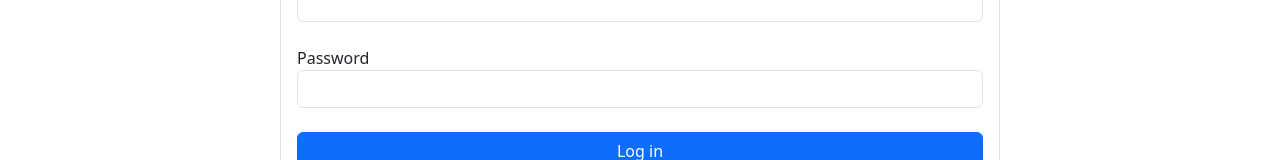
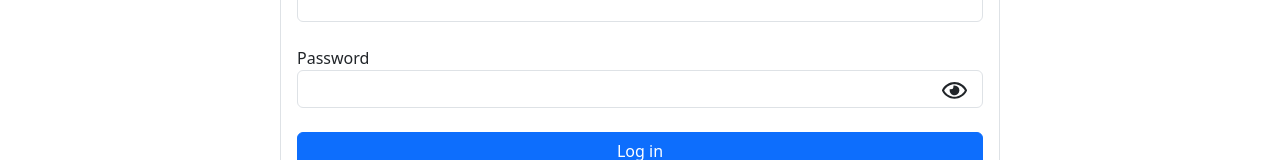
Before and after one commit to OmaralAnazi/Sellegate, a React (Vite) app: page /login in a window 1280 px wide. Shown: the part 207-367 px from the top of the page. Built offline with nearby package versions, Linux system fonts and the light colour scheme; the HTML template or start-up script is replaced by a standard one.

Commit message:
Add Password Visibility Toggle

```diff
--- a/src/pages/login/LoginPage.tsx
+++ b/src/pages/login/LoginPage.tsx
@@ -5,14 +5,17 @@ import { Container } from "react-bootstrap";
 import ForgotPasswordModal from "./ForgotPasswordModal";
 import FormButton from "../../components/FormButton";
 import useAuth from "../../hooks/useAuth";
+import { FaRegEye, FaRegEyeSlash } from "react-icons/fa";
 
 const LoginPage = () => {
 	const initialValues = { email: "", password: "" };
 	const [showForgotPassword, setShowForgotPassword] = useState(false);
+	const [passwordShown, setPasswordShown] = useState(false);
 	const { handleLogin } = useAuth();
 
 	const showModal = () => setShowForgotPassword(true);
 	const hideModal = () => setShowForgotPassword(false);
+	const togglePasswordVisiblity = () => setPasswordShown(!passwordShown);
 
 	const validationSchema = Yup.object().shape({
 		email: Yup.string()
@@ -30,7 +33,7 @@ const LoginPage = () => {
 	};
 
 	return (
-		<Container className="mt-5 border p-3 m" style={{ maxWidth: "720px" }}>
+		<Container className="mt-5 border p-3" style={{ maxWidth: "720px" }}>
 			<h2 className="text-center">Login</h2>
 			<Formik initialValues={initialValues} validationSchema={validationSchema} onSubmit={handleSubmit}>
 				{({ isSubmitting }) => (
@@ -44,7 +47,12 @@ const LoginPage = () => {
 
 						<div className="form-group">
 							<label htmlFor="password">Password</label>
-							<Field type="password" name="password" className="form-control" />
+							<div className="position-relative">
+								<Field type={passwordShown ? "text" : "password"} name="password" className="form-control" />
+								<span className="position-absolute top-50 end-0 translate-middle-y me-3 pointer-on-hover" onClick={togglePasswordVisiblity}>
+									{passwordShown ? <FaRegEyeSlash size={25} /> : <FaRegEye size={25} />}
+								</span>
+							</div>
 							<ErrorMessage name="password" component="div" className="text-danger" />
 						</div>
 						<br />
--- a/src/pages/signup/SignupPage.tsx
+++ b/src/pages/signup/SignupPage.tsx
@@ -3,10 +3,15 @@ import * as Yup from "yup";
 import { Container } from "react-bootstrap";
 import FormButton from "../../components/FormButton";
 import useAuth from "../../hooks/useAuth";
+import { FaRegEye, FaRegEyeSlash } from "react-icons/fa";
+import { useState } from "react";
 
 const SignupPage = () => {
 	const initialValues = { username: "", email: "", password: "", confirmPassword: "" };
+	const [passwordShown, setPasswordShown] = useState(false);
 	const { handleSignup } = useAuth();
+
+	const togglePasswordVisiblity = () => setPasswordShown(!passwordShown);
 
 	const validationSchema = Yup.object().shape({
 		username: Yup.string()
@@ -53,14 +58,24 @@ const SignupPage = () => {
 
 						<div className="form-group">
 							<label htmlFor="password">Password</label>
-							<Field type="password" name="password" className="form-control" />
+							<div className="position-relative">
+								<Field type={passwordShown ? "text" : "password"} name="password" className="form-control" />
+								<span className="position-absolute top-50 end-0 translate-middle-y me-3 pointer-on-hover" onClick={togglePasswordVisiblity}>
+									{passwordShown ? <FaRegEyeSlash size={25} /> : <FaRegEye size={25} />}
+								</span>
+							</div>
 							<ErrorMessage name="password" component="div" className="text-danger" />
 						</div>
 						<br />
 
 						<div className="form-group">
 							<label htmlFor="confirmPassword">Confirm Password</label>
-							<Field type="password" name="confirmPassword" className="form-control" />
+							<div className="position-relative">
+								<Field type={passwordShown ? "text" : "password"} name="confirmPassword" className="form-control" />
+								<span className="position-absolute top-50 end-0 translate-middle-y me-3 pointer-on-hover" onClick={togglePasswordVisiblity}>
+									{passwordShown ? <FaRegEyeSlash size={25} /> : <FaRegEye size={25} />}
+								</span>
+							</div>
 							<ErrorMessage name="confirmPassword" component="div" className="text-danger" />
 						</div>
 						<br />
```
